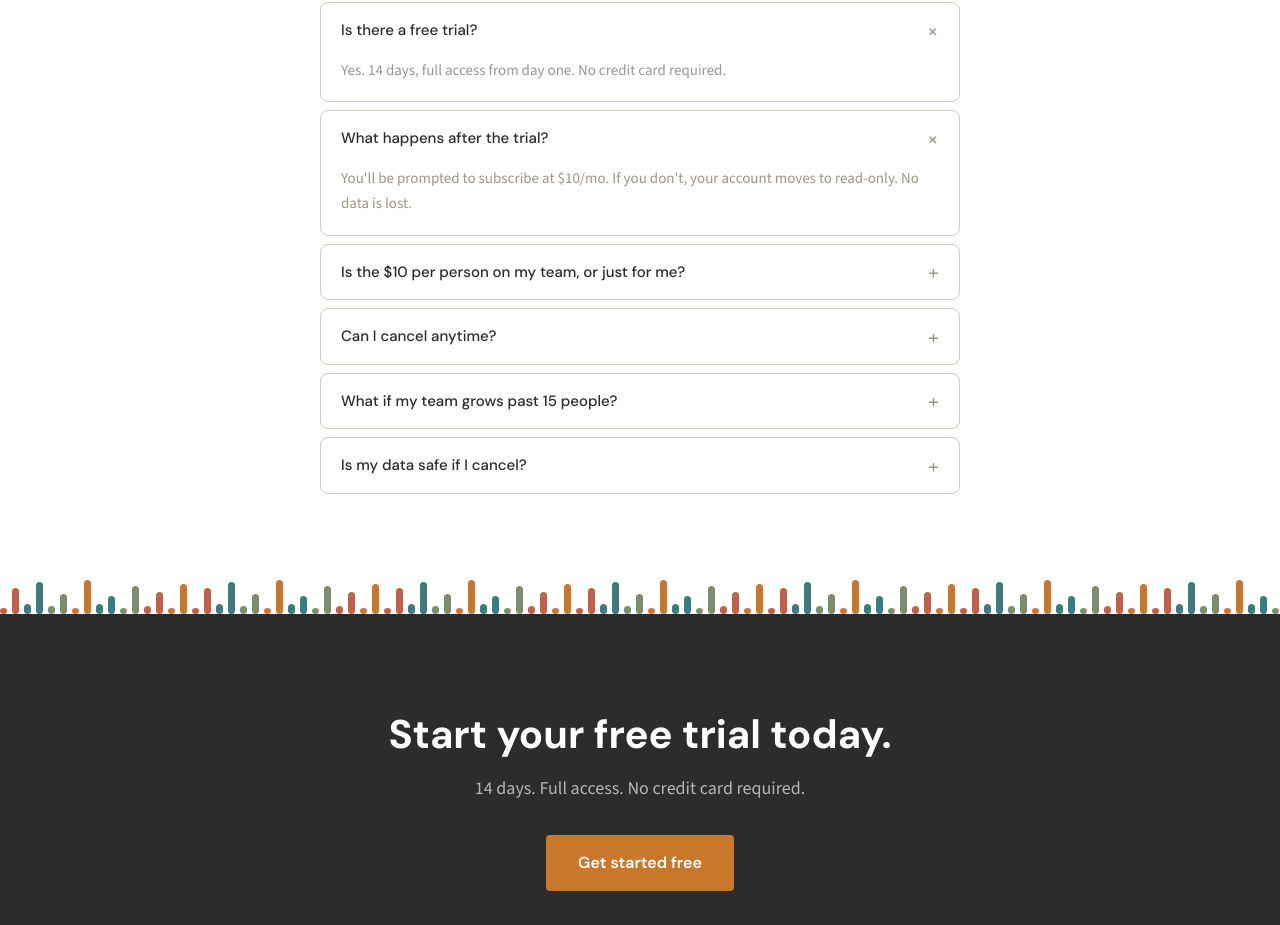
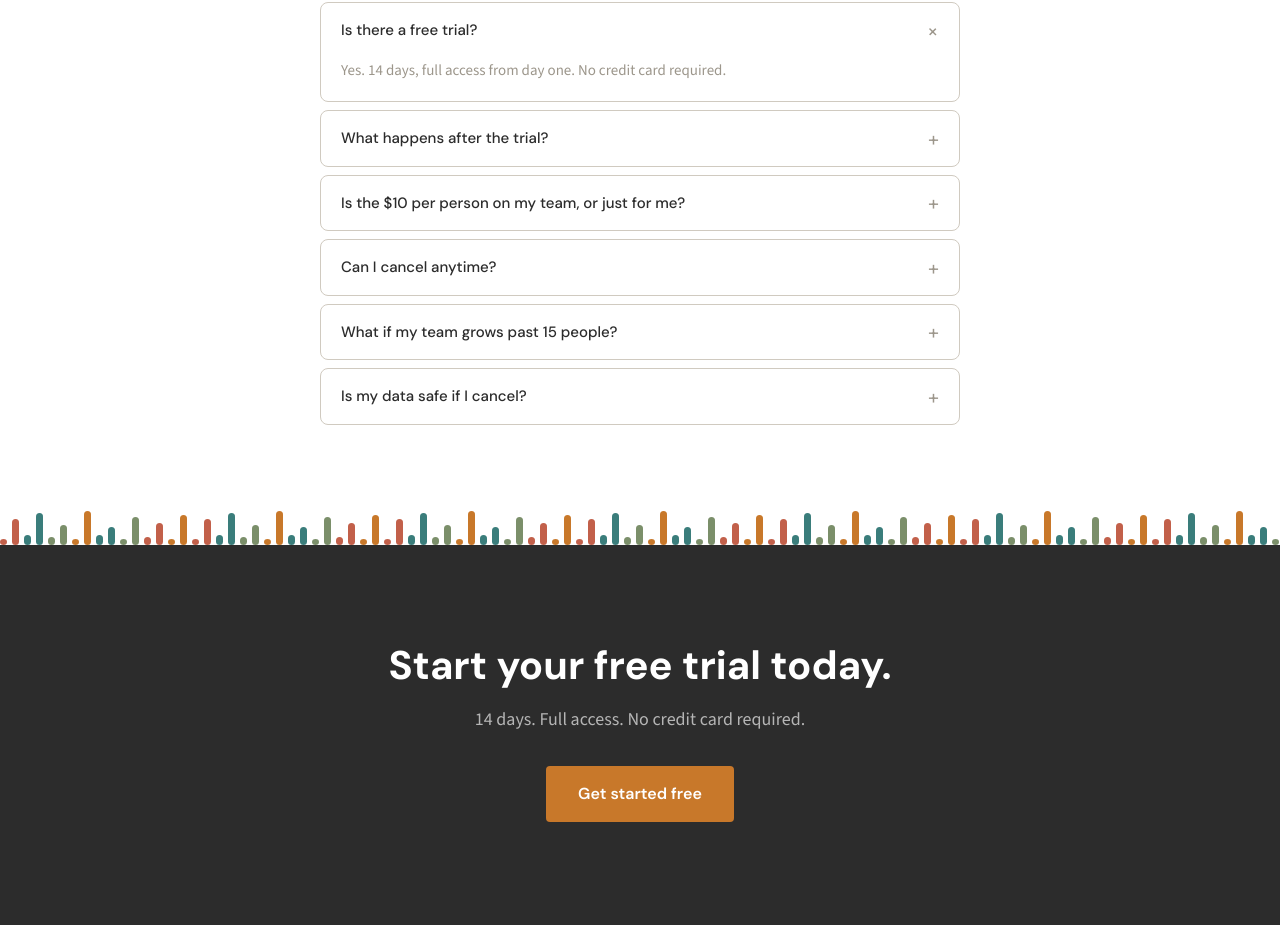
Before and after one commit to seand132/cadence-marketing, a Next.js app: page /pricing in a window 1280 px wide. Shown: the part 2294-3219 px from the top of the page. Built offline with nearby package versions, Linux system fonts and the light colour scheme.

Commit message:
Fix: only first pricing FAQ open by default

```diff
--- a/src/app/pricing/PricingToggle.tsx
+++ b/src/app/pricing/PricingToggle.tsx
@@ -45,7 +45,7 @@ const faqs = [
 
 export function PricingToggle() {
   const [annual, setAnnual] = useState(false)
-  const [openFaq, setOpenFaq] = useState<number | null | Set<number>>(new Set([0, 1]))
+  const [openFaq, setOpenFaq] = useState<number | null>(0)
 
   const price = annual ? 8 : 10
   const billed = annual ? 'Billed as $96/year — save $24' : 'Billed monthly'
```
